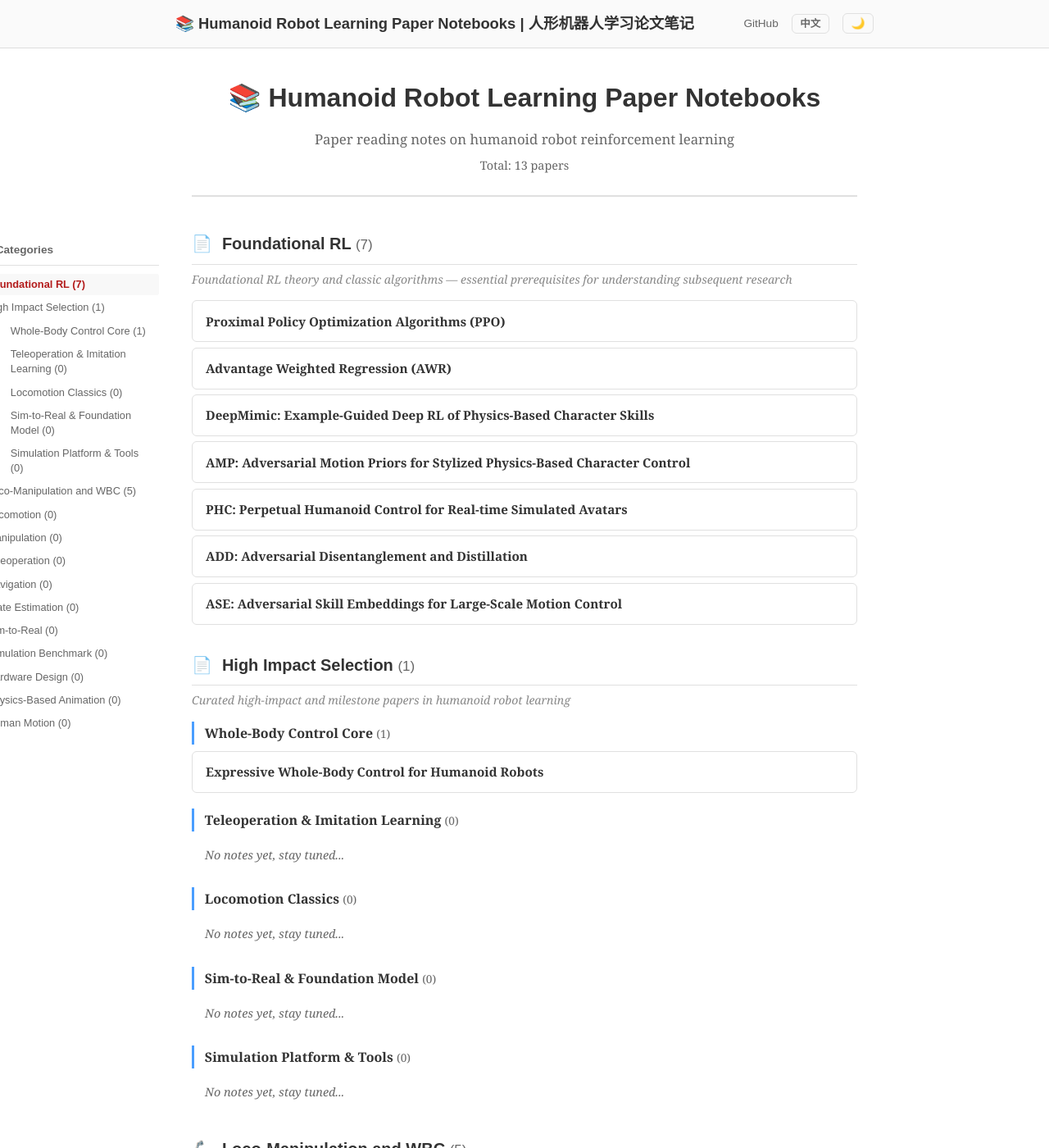
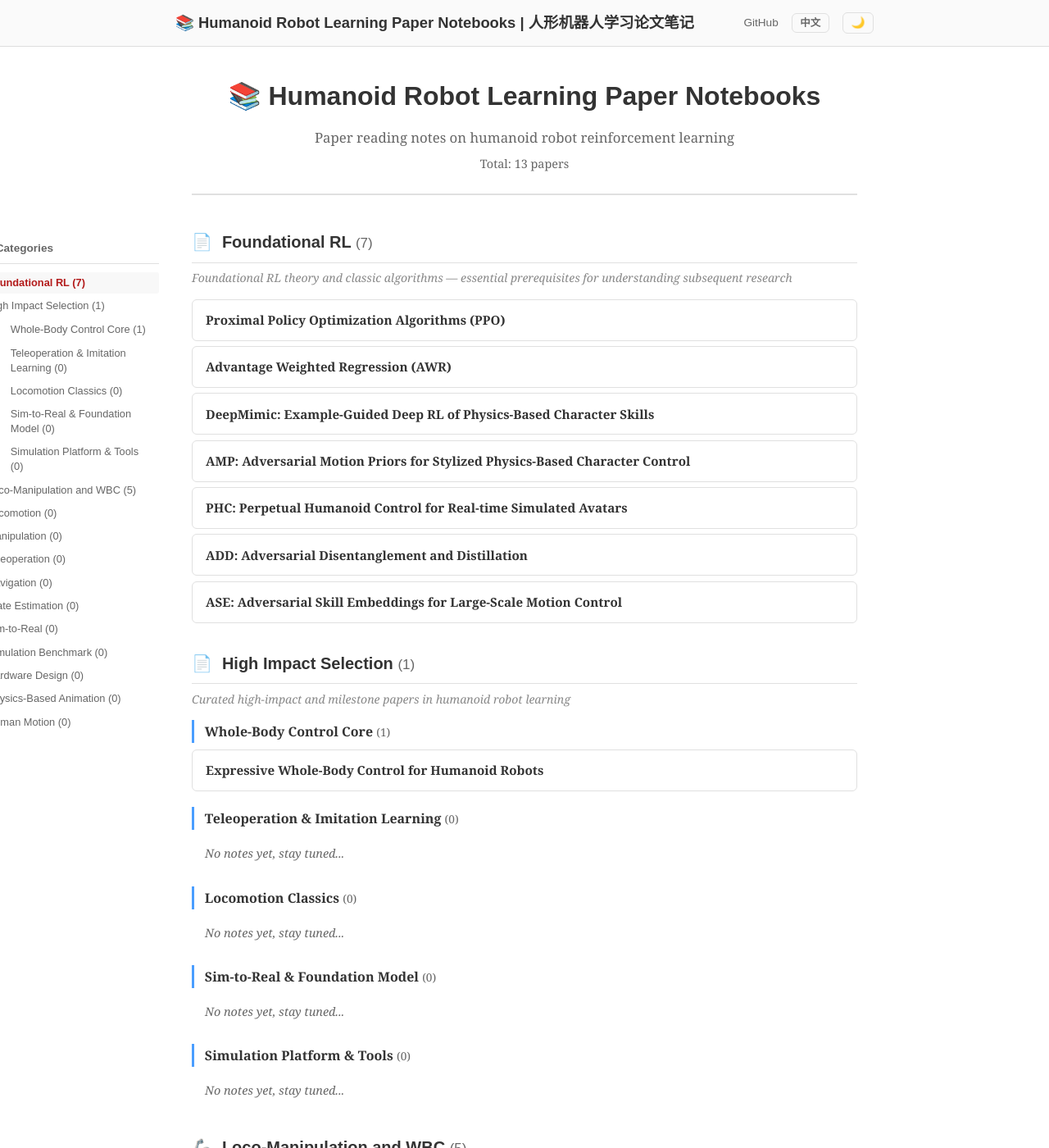
Before and after one commit to ImChong/Humanoid_Robot_Learning_Paper_Notebooks, a Jekyll site: the page built from index.html, in a window 1280 px wide and 1400 px high. Shown: the whole window at 82% size. Built offline with Jekyll 4.4.1, drawn with Linux system fonts in a browser that asks for light colours.

Commit message:
style: 标题换行不省略，header/footer高度与简历网页一致

```diff
--- a/assets/css/style.css
+++ b/assets/css/style.css
@@ -77,7 +77,8 @@ body {
 .header-inner {
   max-width: 900px;
   margin: 0 auto;
-  padding: 0.8rem 1.5rem;
+  padding: 0 24px;
+  height: 56px;
   display: flex;
   justify-content: space-between;
   align-items: center;
@@ -624,6 +625,7 @@ body {
 
 /* ===== Footer ===== */
 .site-footer {
+  padding: 24px 0 20px;
   border-top: 1px solid var(--border);
   margin-top: 3rem;
 }
@@ -631,7 +633,7 @@ body {
 .footer-inner {
   max-width: 900px;
   margin: 0 auto;
-  padding: 1.5rem;
+  padding: 0 24px;
   text-align: center;
   font-family: 'Arial', sans-serif;
   font-size: 0.8rem;
@@ -681,8 +683,8 @@ body {
   .site-title {
     flex: 1;
     min-width: 0;
-    overflow: hidden;
-    text-overflow: ellipsis;
-    white-space: nowrap;
+    white-space: normal;
+    word-break: break-word;
+    line-height: 1.3;
   }
 }
```
